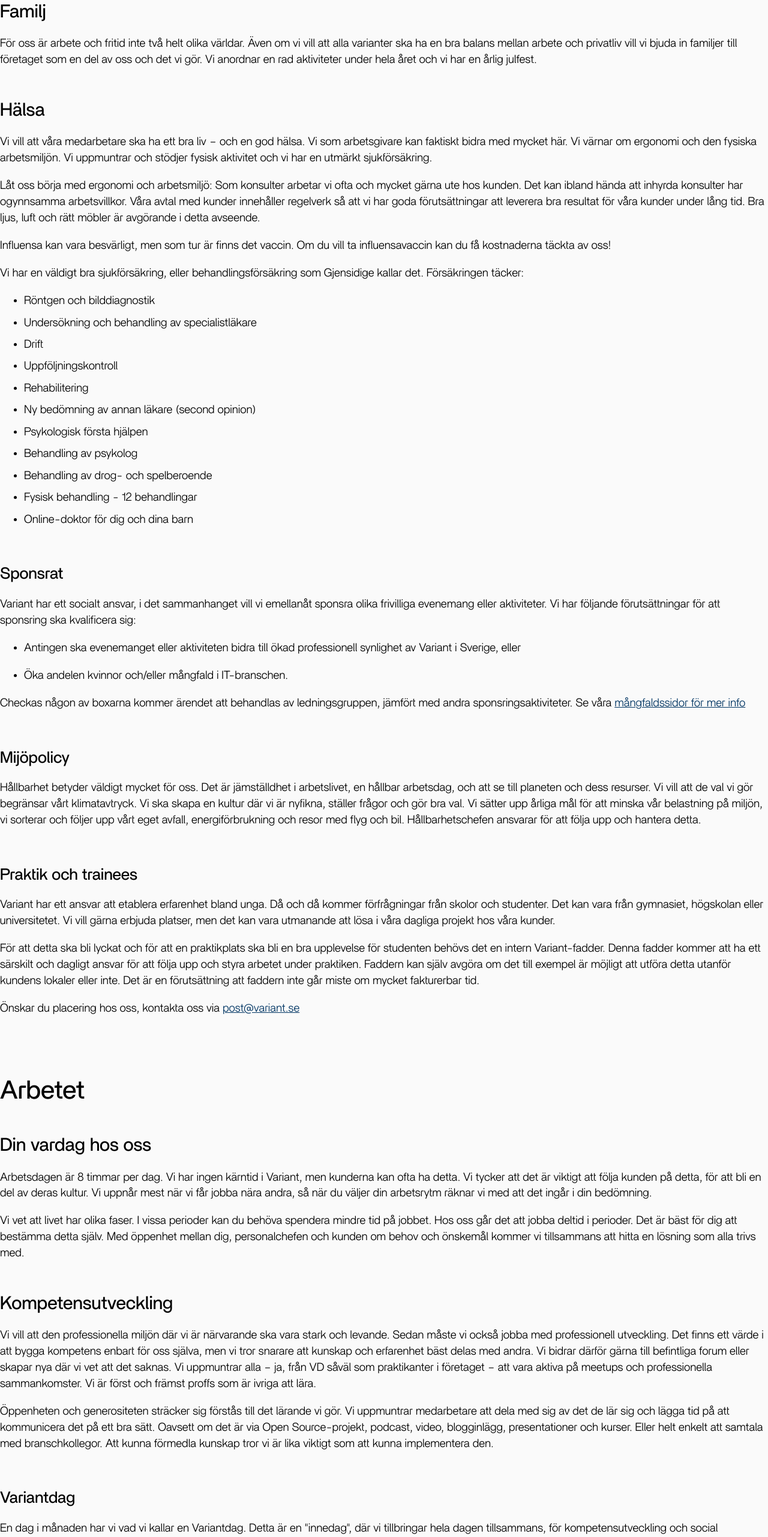
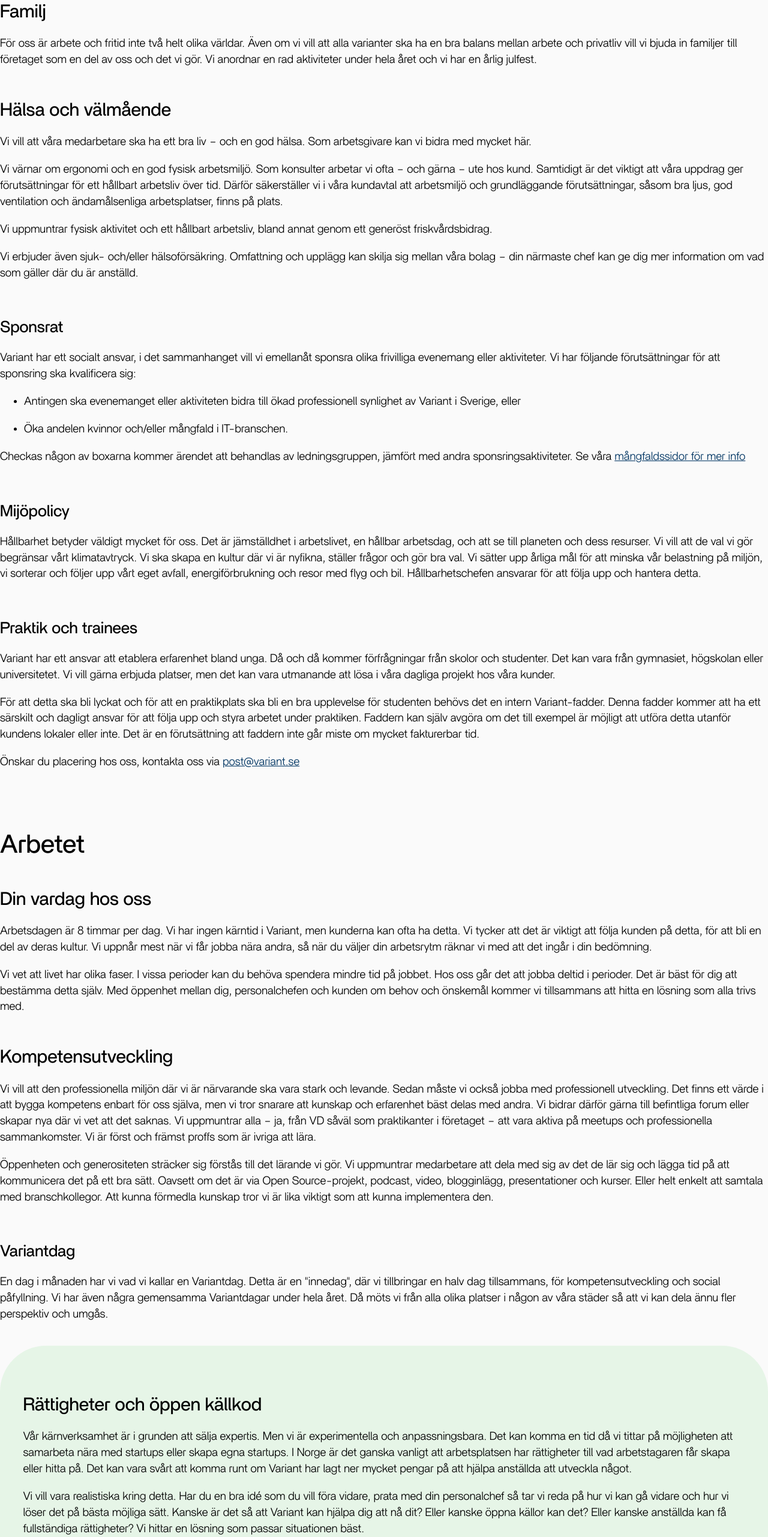
Before and after one commit to varianter/handbook-se, a Next.js app: page / in a window 1280 px wide. Shown: the part 4073-6636 px from the top of the page at 60% size. Built offline with nearby package versions, Linux system fonts and the light colour scheme.

Commit message:
Changed some content and styles
Changed some content and styles

```diff
--- a/pages/index.mdx
+++ b/pages/index.mdx
@@ -7,6 +7,7 @@ import {
   IllustrationListHeader,
 } from 'src/components/illustrationList';
 import { Values } from 'src/components/values/';
+import { LabeledCard } from 'src/components/labeledCard';
 
 <img
   src="./assets/illustrations/values.svg"
@@ -113,28 +114,15 @@ Variants profil är, som allt annat, öppen och i ständig utveckling. Arbetet k
 
 För oss är arbete och fritid inte två helt olika världar. Även om vi vill att alla varianter ska ha en bra balans mellan arbete och privatliv vill vi bjuda in familjer till företaget som en del av oss och det vi gör. Vi anordnar en rad aktiviteter under hela året och vi har en årlig julfest.
 
-### Hälsa
+### Hälsa och välmående
 
-Vi vill att våra medarbetare ska ha ett bra liv – och en god hälsa. Vi som arbetsgivare kan faktiskt bidra med mycket här. Vi värnar om ergonomi och den fysiska arbetsmiljön. Vi uppmuntrar och stödjer fysisk aktivitet och vi har en utmärkt sjukförsäkring.
+Vi vill att våra medarbetare ska ha ett bra liv – och en god hälsa. Som arbetsgivare kan vi bidra med mycket här.
 
-Låt oss börja med ergonomi och arbetsmiljö: Som konsulter arbetar vi ofta och mycket gärna ute hos kunden. Det kan ibland hända att inhyrda konsulter har ogynnsamma arbetsvillkor. Våra avtal med kunder innehåller regelverk så att vi har goda förutsättningar att leverera bra resultat för våra kunder under lång tid. Bra ljus, luft och rätt möbler är avgörande i detta avseende.
+Vi värnar om ergonomi och en god fysisk arbetsmiljö. Som konsulter arbetar vi ofta – och gärna – ute hos kund. Samtidigt är det viktigt att våra uppdrag ger förutsättningar för ett hållbart arbetsliv över tid. Därför säkerställer vi i våra kundavtal att arbetsmiljö och grundläggande förutsättningar, såsom bra ljus, god ventilation och ändamålsenliga arbetsplatser, finns på plats.
 
-Influensa kan vara besvärligt, men som tur är finns det vaccin. Om du vill ta influensavaccin kan du få kostnaderna täckta av oss!
+Vi uppmuntrar fysisk aktivitet och ett hållbart arbetsliv, bland annat genom ett generöst friskvårdsbidrag.
 
-Vi har en väldigt bra sjukförsäkring, eller behandlingsförsäkring som Gjensidige kallar det. Försäkringen täcker:
-
-
-- Röntgen och bilddiagnostik
-- Undersökning och behandling av specialistläkare
-- Drift
-- Uppföljningskontroll
-- Rehabilitering
-- Ny bedömning av annan läkare (second opinion)
-- Psykologisk första hjälpen
-- Behandling av psykolog
-- Behandling av drog- och spelberoende
-- Fysisk behandling - 12 behandlingar
-- Online-doktor för dig och dina barn
+Vi erbjuder även sjuk- och/eller hälsoförsäkring. Omfattning och upplägg kan skilja sig mellan våra bolag – din närmaste chef kan ge dig mer information om vad som gäller där du är anställd.
 
 #### Sponsrat
 
@@ -170,14 +158,16 @@ Vi vill att den professionella miljön där vi är närvarande ska vara stark oc
 Öppenheten och generositeten sträcker sig förstås till det lärande vi gör. Vi uppmuntrar medarbetare att dela med sig av det de lär sig och lägga tid på att kommunicera det på ett bra sätt. Oavsett om det är via Open Source-projekt, podcast, video, blogginlägg, presentationer och kurser. Eller helt enkelt att samtala med branschkollegor. Att kunna förmedla kunskap tror vi är lika viktigt som att kunna implementera den.
 
 #### Variantdag
-En dag i månaden har vi vad vi kallar en Variantdag. Detta är en "innedag", där vi tillbringar hela dagen tillsammans, för kompetensutveckling och social påfyllning. Vi har även några gemensamma Variantdagar under hela året. Då möts vi från alla olika platser i någon av våra städer så att vi kan dela ännu fler perspektiv och umgås.
+En dag i månaden har vi vad vi kallar en Variantdag. Detta är en "innedag", där vi tillbringar en halv dag tillsammans, för kompetensutveckling och social påfyllning. Vi har även några gemensamma Variantdagar under hela året. Då möts vi från alla olika platser i någon av våra städer så att vi kan dela ännu fler perspektiv och umgås.
 
+<div className="openSource backgroundHighlightFullWidth" >
 ### Rättigheter och öppen källkod
 Vår kärnverksamhet är i grunden att sälja expertis. Men vi är experimentella och anpassningsbara. Det kan komma en tid då vi tittar på möjligheten att samarbeta nära med startups eller skapa egna startups. I Norge är det ganska vanligt att arbetsplatsen har rättigheter till vad arbetstagaren får skapa eller hitta på. Det kan vara svårt att komma runt om Variant har lagt ner mycket pengar på att hjälpa anställda att utveckla något.
 
 Vi vill vara realistiska kring detta. Har du en bra idé som du vill föra vidare, prata med din personalchef så tar vi reda på hur vi kan gå vidare och hur vi löser det på bästa möjliga sätt. Kanske är det så att Variant kan hjälpa dig att nå dit? Eller kanske öppna källor kan det? Eller kanske anställda kan få fullständiga rättigheter? Vi hittar en lösning som passar situationen bäst.
 
 Med risk för att upprepas i oändlighet –– vill vi vara öppna. Vi uppmanar därför varandra att fundera över vad Open Sources kan göra. Både utifrån vad vi gör internt, vad kollegor gör och vad kunder gör. När vi sitter ute med en kund är det oftast kunden som äger rättigheterna till det vi producerar, men även då kan både kunden och samhället tjäna på att något öppnas upp. Vi måste hjälpa våra kunder att fatta bra beslut om detta, och inte vara rädda för att ställa frågan: "Kan inte detta publiceras då?"
+</div>
 
 ## Socialt
 
--- a/src/app.css
+++ b/src/app.css
@@ -177,6 +177,27 @@ li + li {
   margin: 2rem 0;
   border-top-left-radius: 4rem;
   border-top-right-radius: 4rem;
+}
+.backgroundHighlightFullWidth {
+  background-color: var(--Green-50);
+  padding: 2rem;
+  margin: 2rem 0;
+  border-top-left-radius: 4rem;
+  border-top-right-radius: 4rem;
+}
+.labelBorder {
+  padding: 2rem;
+  border: 3px solid var(--Violet-700);
+  border-radius: 1rem 1rem 0 0;
+}
+.label {
+  background-color: var(--Violet-700);
+  border: 3px solid var(--Violet-700);
+  border-radius: 4px 4px 0 0;
+  display: flex;
+  align-items: center;
+  justify-content: flex-start;
+  height: 37px;
 }
 
 .backgroundExample {
--- a/src/components/labeledCard/labeledCard.module.css
+++ b/src/components/labeledCard/labeledCard.module.css
@@ -2,40 +2,36 @@
   display: flex;
   flex-direction: column;
   width: 100%;
-  margin: 2rem 0;
+  margin-top: 2rem;
 }
 
 .label {
   background-color: var(--Violet-700);
   border: 3px solid var(--Violet-700);
-  border-radius: 4px 4px 0 0;
-  display: flex;
+  width: fit-content;
+  border-radius: 0.5rem 0.5rem 0 0;
   align-items: center;
   justify-content: flex-start;
-  height: 37px;
+  padding: 0.8rem 1rem 0.5rem 1rem;
 }
 
 .labelText {
   font-family: 'Britti Sans', sans-serif;
-  font-size: 16px;
+  font-size: 24px;
   font-weight: 400;
   line-height: 24px;
-  letter-spacing: 0.32px;
   color: white;
-  padding: 0 19px;
 }
 
 .content {
-  background-color: white;
+  background-color: var(--Violet-700);
   border: 3px solid var(--Violet-700);
-  border-top: none;
-  border-radius: 0 0 20px 20px;
   padding: 3px;
 }
 
 .textContent {
   background-color: white;
-  border-radius: 20px;
+  border-radius: 18px;
   padding: 19px;
   display: flex;
   flex-direction: column;
```
